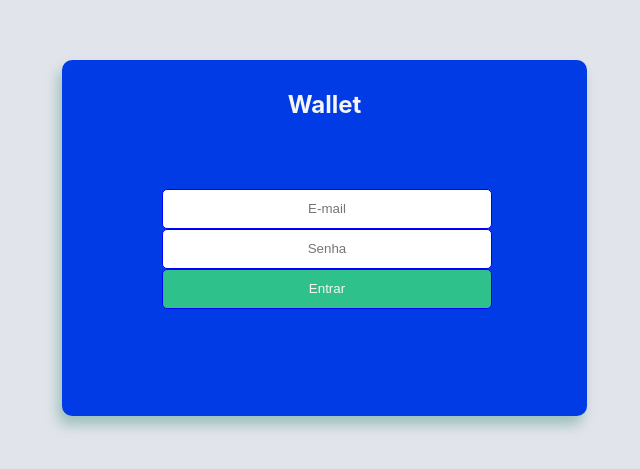
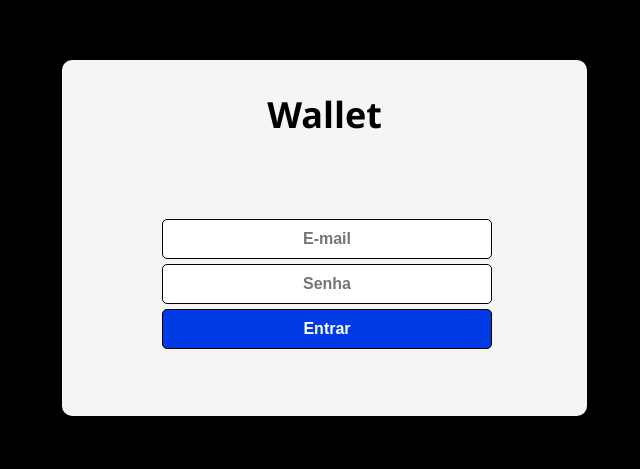
Before and after one commit to CamilaPaiz/project-trybewallet-Trybe, a React (Create React App) app: page / in a window 1280 px wide. Shown: the part 141-610 px from the top of the page, without its empty margins (465-1105 px from the left). Built offline with nearby package versions, Linux system fonts and the light colour scheme.

Commit message:
ajustando css

```diff
--- a/src/App.css
+++ b/src/App.css
@@ -42,16 +42,19 @@
 } */
 
 body {
-  background-color: #e1e5eb;
+  background-color: black;
 }
 
 .email-input {
   background: white;
-  border: 1px solid blue;
+  border: 1px solid black;
   border-radius: 5px;
   box-sizing: border-box;
+  font-size: 16px;
+  font-weight: 700;
   height: 40px;
   left: 475px;
+  margin-bottom: 5px;
   margin-left: 100px;
   margin-top: 50px;
   text-align: center;
@@ -61,11 +64,14 @@ body {
 
 .password-input {
   background: white;
-  border: 1px solid blue;
+  border: 1px solid black;
   border-radius: 5px;
   box-sizing: border-box;
+  font-size: 16px;
+  font-weight: 700;
   height: 40px;
   left: 475px;
+  margin-bottom: 5px;
   margin-left: 100px;
   text-align: center;
   top: 410px;
@@ -73,11 +79,13 @@ body {
 }
 
 .button-entrar {
-  background: #2fc18c;
-  border: 1px solid blue;
+  background: #003be5;
+  border: 1px solid black;
   border-radius: 5px;
   box-sizing: border-box;
-  color: whitesmoke;
+  color: white;
+  font-size: 16px;
+  font-weight: 700;
   height: 40px;
   left: 475px;
   margin-left: 100px;
@@ -86,20 +94,22 @@ body {
 }
 
 .button-entrar:hover {
-  color: greenyellow;
+  color: black;
 }
 
 .login-text {
-  color: whitesmoke;
+  color: black;
+  font-family: Segoe UI, Tahoma, Geneva, Verdana, sans-serif;
+  font-size: 36px;
   margin-top: 30px;
   text-align: center;
 
 }
 
-.login-itens {
-  background: #003be5;
+.login-itens {/*
+  background: #003be5; */
+  background-color: whitesmoke;
   border-radius: 10px;
-  box-shadow: -4px 9px 13px rgba(3, 107, 82, 0.3);
   height: 356px;
   left: 377px;
   margin-left: 150px;
@@ -110,8 +120,12 @@ body {
 
 /*  // Form  */
 .form-content {
-  background: rgba(225, 229, 235, 0.49);
+
+  /*  background: rgba(225, 229, 235, 0.49); */
+  background: #003be5;
   border-radius: 5px;
+  box-shadow: -4px 9px 13px rgba(3, 107, 82, 0.3);
+  color: white;
   height: 70px;
   left: 121px;
   margin-left: 250px;
@@ -128,6 +142,7 @@ body {
   height: 25px;
   left: 275px;
   margin-bottom: 10px;
+  margin-left: 5px;
   top: 236px;
   width: 80px;
 
@@ -154,6 +169,7 @@ body {
   box-sizing: border-box;
   height: 25px;
   left: 403.14px;
+  margin-left: 5px;
   top: 179px;
   width: 200px;
 }
@@ -161,6 +177,7 @@ body {
 .tag-input-label {
   height: 30px;
   left: 722px;
+  margin-left: 5px;
   top: 179px;
   width: 330px;
 }
@@ -171,6 +188,7 @@ body {
   box-sizing: border-box;
   height: 25px;
   left: 403.14px;
+  margin-left: 5px;
   top: 179px;
   width: 200px;
 }
@@ -190,6 +208,7 @@ body {
   box-sizing: border-box;
   height: 25px;
   left: 638px;
+  margin-left: 5px;
   top: 235px;
   width: 200px;
 }
@@ -208,17 +227,18 @@ body {
   box-sizing: border-box;
   height: 25px;
   left: 638px;
+  margin-left: 5px;
   top: 235px;
   width: 80px;
 }
 
 .add-button {
-  background: #2fc18c;
+  background: #003be5;
   border: 1px solid #2fc18c;
   border-radius: 5px;
   box-sizing: border-box;
   color: whitesmoke;
-  height: 40px;
+  height: 35px;
   left: 250px;
   position: absolute;
   top: 200px;
@@ -230,10 +250,12 @@ body {
 }
 
 .form-header-box {
-  background: #003be5;
+
+  /*   background: #003be5; */
+  background-color: black;
   border-radius: 10px;
   box-shadow: -4px 9px 13px rgba(5, 18, 54, 0.4);
-  height: 400px;
+  height: 300px;
   left: 121px;
   margin-left: 290px;
   margin-top: 20px;
@@ -244,7 +266,7 @@ body {
 /* // header */
 .header-email {
   align-items: center;
-  color: #2fc18c;
+  color: #003be5;
   display: flex;
   font-family: Verdana, Geneva, Tahoma, sans-serif;
   font-size: 14px;
@@ -261,7 +283,7 @@ body {
 }
 
 .total-field {
-  color: #2fc18c;
+  color: #003be5;
   font-family: Verdana, Geneva, Tahoma, sans-serif;
   font-size: 14px;
   font-style: normal;
@@ -277,7 +299,7 @@ body {
 }
 
 .header-currency-field {
-  color: #2fc18c;
+  color: #003be5;
   font-family: Verdana, Geneva, Tahoma, sans-serif;
   font-size: 14px;
   font-style: normal;
@@ -296,16 +318,20 @@ body {
 
   /*  background-color: #003be5; */
   border-radius: 10px;
+  color: white;
   height: 129px;
   left: 122px;
   margin-left: 166px;
   position: absolute;
-  top: 421px;
+
+  /* top: 421px; */
   width: 1040px;
 
 }
 
 .table-wallet {
+
+  /*  background-color: #003be5; */
   height: 129px;
   left: 122px;
   top: 421px;
@@ -314,7 +340,10 @@ body {
 }
 
 .table-header {
-  background-color: #003be5;
+
+  /*   background: #E1E5EB; */
+
+  /*  background-color: #003be5; */
   border-radius: 10px;
   box-shadow: -4px 9px 13px rgba(5, 18, 54, 0.4);
   height: 53.2px;
@@ -324,6 +353,8 @@ body {
 }
 
 .expenses-table {
+
+  /*  background-color: #003be5; */
   height: 67.52px;
   left: 124.31px;
   top: 476.25px;
@@ -332,8 +363,8 @@ body {
 
 .descricao {
 
-  /*  border-bottom: #003be5 2px solid;
-  border-right: #003be5 solid 2px; */
+  /*  border-bottom: #003be5 2px solid; */
+  border-right: #003be5 solid 2px;
   font-size: 16px;
   font-weight: 700;
   left: 122.24px;
@@ -346,8 +377,8 @@ body {
 
 .tag {
 
-  /*  border-bottom: #003be5 2px solid;
-  border-right: #003be5 2px solid; */
+  /*   border-bottom: #003be5 2px solid; */
+  border-right: #003be5 2px solid;
   font-size: 16px;
   font-weight: 700;
   height: 26.6px;
@@ -360,8 +391,8 @@ body {
 
 .method {
 
-  /*  border-bottom: #003be5 2px solid;
-  border-right: #003be5 2px solid; */
+  /* border-bottom: #003be5 2px solid; */
+  border-right: #003be5 2px solid;
   font-size: 16px;
   font-weight: 700;
   height: 53.2px;
@@ -374,8 +405,8 @@ body {
 
 .valor {
 
-  /* border-bottom: #003be5 2px solid;
-  border-right: #003be5 2px solid; */
+  /*  border-bottom: #003be5 2px solid; */
+  border-right: #003be5 2px solid;
   font-size: 16px;
   font-weight: 700;
   height: 26.6px;
@@ -388,8 +419,8 @@ body {
 
 .moeda {
 
-  /*  border-bottom: #003be5 2px solid;
-  border-right: #003be5 2px solid; */
+  /* border-bottom: #003be5 2px solid; */
+  border-right: #003be5 2px solid;
   font-size: 16px;
   font-weight: 700;
   height: 26.6px;
@@ -402,8 +433,8 @@ body {
 
 .cambio {
 
-  /*   border-bottom: #003be5 2px solid;
-  border-right: #003be5 2px solid; */
+  /*   border-bottom: #003be5 2px solid; */
+  border-right: #003be5 2px solid;
   font-size: 16px;
   font-weight: 700;
   height: 26.6px;
@@ -416,8 +447,8 @@ body {
 
 .valor-convertido {
 
-  /* border-bottom: #003be5 2px solid;
-  border-right: #003be5 2px solid; */
+  /*  border-bottom: #003be5 2px solid; */
+  border-right: #003be5 2px solid;
   font-size: 16px;
   font-weight: 700;
   height: 26.6px;
@@ -430,8 +461,8 @@ body {
 
 .moeda-conversao {
 
-  /* border-bottom: #003be5 2px solid;
-  border-right: #003be5 2px solid; */
+  /*  border-bottom: #003be5 2px solid; */
+  border-right: #003be5 2px solid;
   font-size: 16px;
   font-weight: 700;
   height: 53.2px;
@@ -444,7 +475,7 @@ body {
 
 .editar-excluir {
 
-  /*  border-bottom: #003be5 2px solid; */
+  /*    border-bottom: #003be5 2px solid;  */
   font-size: 16px;
   font-weight: 700;
   height: 26.6px;
```
